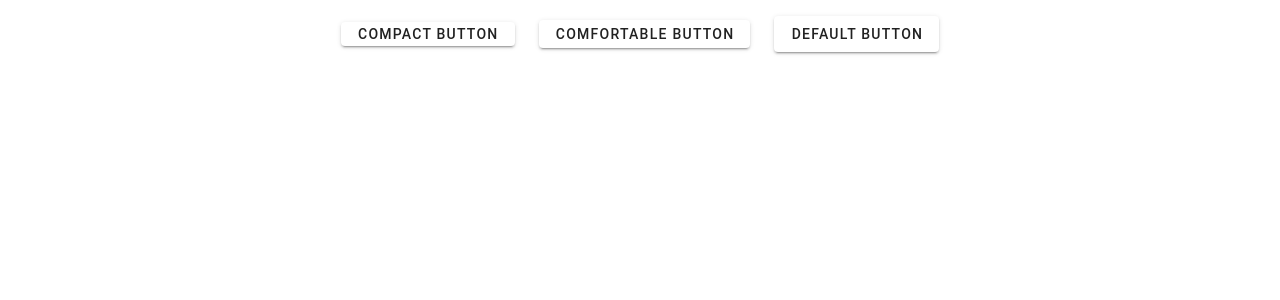
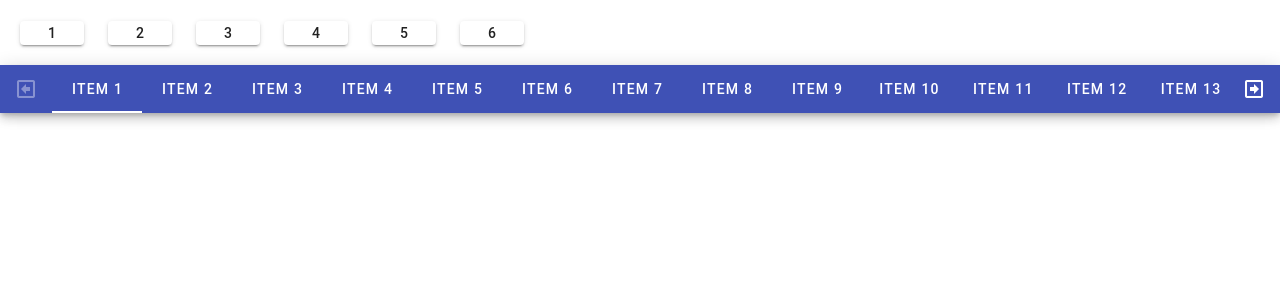
Before and after one commit to Temmy3620/nuxt3_login, a Nuxt app in the folder front/: page /componentTest2 in a window 1280 px wide. Shown: the top 300 px of the page. Built offline with nearby package versions, Linux system fonts and the light colour scheme.

Commit message:
いろんなコンポーネント実装

```diff
--- a/front/layouts/custom.vue
+++ b/front/layouts/custom.vue
@@ -1,25 +1,43 @@
 <template>
-    <v-container>
-      <v-row align="center" justify="center">
+
+    <v-row justify="start" class="ma-2">
         <v-col cols="auto">
             <NuxtLink to="/vuetify">
-                <v-btn density="compact">Compact Button</v-btn>
+                <v-btn density="compact">1</v-btn>
             </NuxtLink>
         </v-col>
 
         <v-col cols="auto">
             <NuxtLink to="/todo">
-                <v-btn density="comfortable">Comfortable Button</v-btn>
+                <v-btn density="compact">2</v-btn>
             </NuxtLink>
         </v-col>
 
         <v-col cols="auto">
             <NuxtLink to="/price">
-                <v-btn density="default">Default Button</v-btn>
+                <v-btn density="compact">3</v-btn>
             </NuxtLink>
         </v-col>
-      </v-row>
-    </v-container>
+
+        <v-col cols="auto">
+            <NuxtLink to="/test">
+                <v-btn density="compact">4</v-btn>
+            </NuxtLink>
+        </v-col>
+
+        <v-col cols="auto">
+            <NuxtLink to="/componentTest">
+                <v-btn density="compact">5</v-btn>
+            </NuxtLink>
+        </v-col>
+
+        <v-col cols="auto">
+            <NuxtLink to="/componentTest2">
+                <v-btn density="compact">6</v-btn>
+            </NuxtLink>
+        </v-col>
+    </v-row>
+
     <div>
 
         <!-- named slot -->
--- /dev/null
+++ b/front/pages/componentTest2.vue
@@ -0,0 +1,26 @@
+<template>
+    <v-sheet elevation="6">
+    <v-tabs
+      bg-color="indigo"
+      next-icon="mdi-arrow-right-bold-box-outline"
+      prev-icon="mdi-arrow-left-bold-box-outline"
+      show-arrows
+    >
+      <v-tab
+        v-for="i in 30"
+        :key="i"
+      >
+        Item {{ i }}
+      </v-tab>
+    </v-tabs>
+  </v-sheet>
+
+</template>
+<script setup lang="ts">
+    const message = 'Component Test !!';
+
+    console.log("--------------------------------");
+    console.log(message);
+    console.log("--------------------------------");
+
+</script>
--- a/front/pages/test.vue
+++ b/front/pages/test.vue
@@ -1,16 +1,42 @@
 <template>
-    <div>
-      <h1>料金ページ</h1>
-      <hr />
-    </div>
+  <v-dialog max-width="500">
+
+    <template v-slot:activator="{ props: activatorProps }">
+      <v-row justify="center" no-gutters>
+        <v-btn
+          v-bind="activatorProps"
+          color="surface-variant"
+          text="Open Dialog"
+          variant="flat"
+        ></v-btn>
+      </v-row>
+    </template>
+
+
+
+    <template v-slot:default="{ isActive }">
+      <v-card title="Dialog">
+        <v-card-text>
+          Lorem ipsum dolor sit amet, consectetur adipiscing elit, sed do eiusmod tempor incididunt ut labore et dolore magna aliqua.
+        </v-card-text>
+
+        <v-card-actions>
+          <v-spacer></v-spacer>
+
+          <v-btn
+            text="Close Dialog"
+            @click="isActive.value = false"
+          ></v-btn>
+        </v-card-actions>
+      </v-card>
+    </template>
+  </v-dialog>
 </template>
 <script setup lang="ts">
     const message = 'Hello! TypeScript!';
-    const bigNumber: bigint = 100n;
 
     console.log("--------------------------------");
     console.log(message);
-    console.log(bigNumber);
     console.log("--------------------------------");
 
 </script>
```
